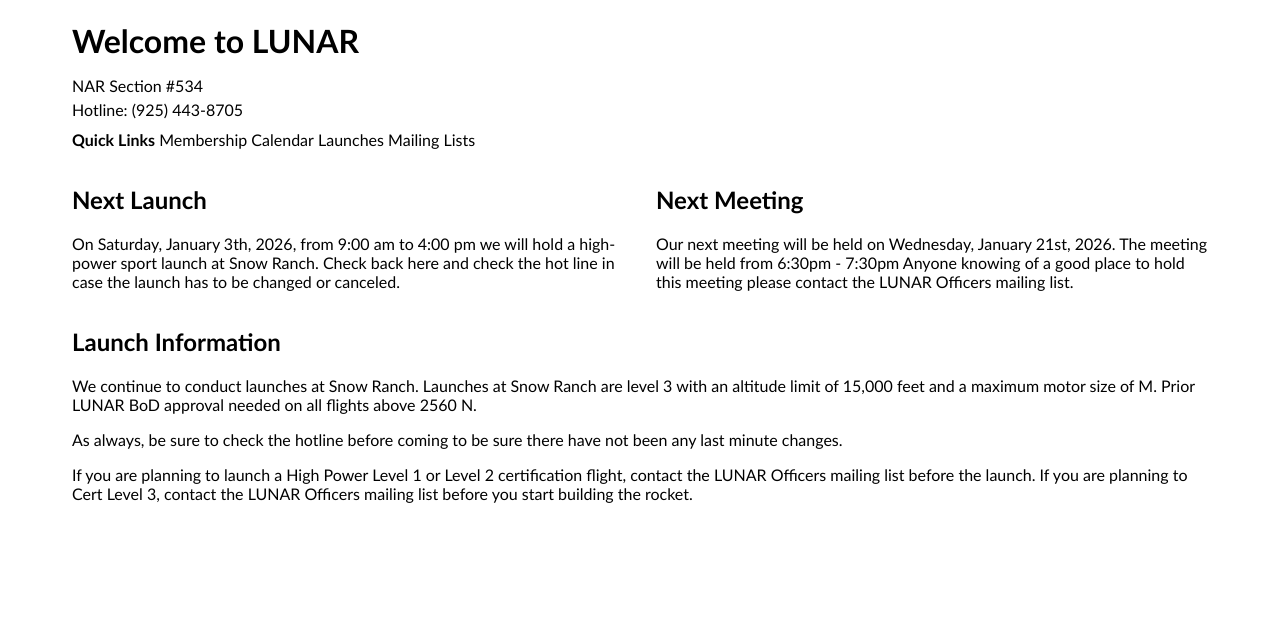
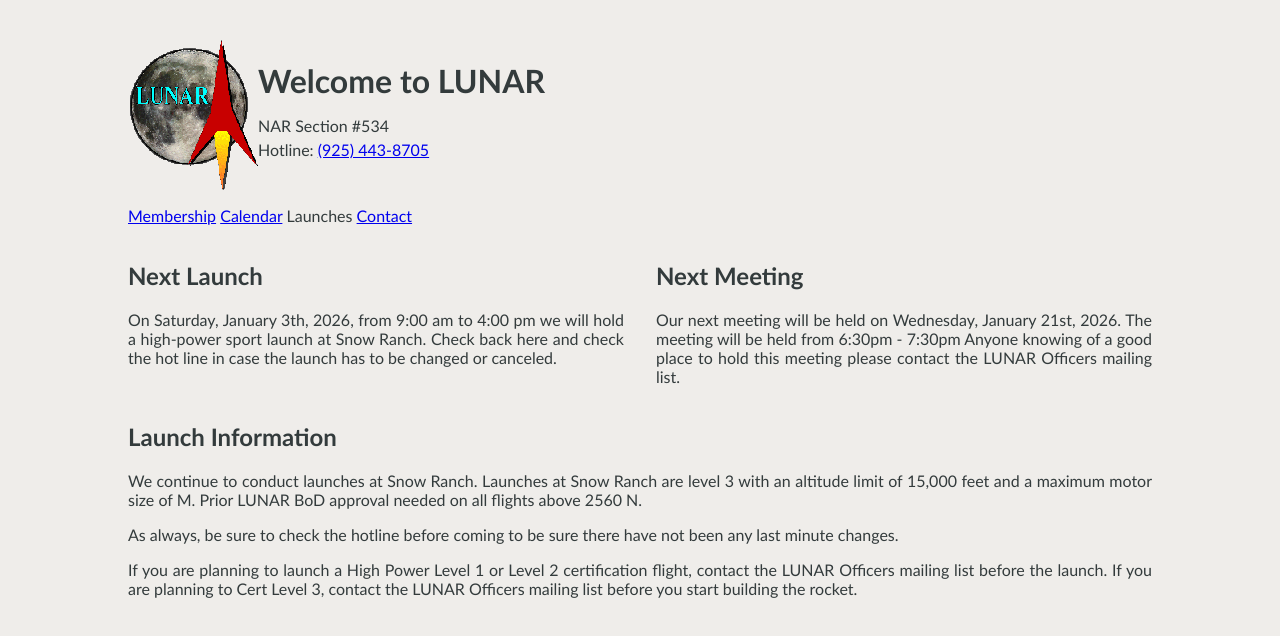
Before and after one commit to LUNAR-dot-ORG/lunar_homepage, a plain HTML site: page index.html in a window 1280 px wide. Drawn offline with Linux system fonts and the light colour scheme.

Commit message:
formatting header and nav

```diff
--- a/index.html
+++ b/index.html
@@ -7,17 +7,21 @@
     <head>
     <body>
     <header>
-    <h1>Welcome to LUNAR</h1>
+		<img src="public/images/lunarnoringsmall2.gif">
+		<div>
+		<h1>Welcome to LUNAR</h1>
     <p>NAR Section #534</p>
-    <p>Hotline: (925) 443-8705</p>
+    <p>Hotline: <a href="tel:(925) 443-8705">(925) 443-8705</a></p>
+		</div>
+		</header>
+		<navigation>
 		<ul>
-			<li><strong>Quick Links</strong></li>
-			<li>Membership</li>
-			<li>Calendar</li>
+			<li><a href="http://www.lunar.org/membership.shtml">Membership</a></li>
+			<li><a href="http://www.lunar.org/calendar.shtml">Calendar</a></li>
 			<li>Launches</li>
-			<li>Mailing Lists</li>
+			<li><a href="http://www.lunar.org/contacts/contacts.shtml">Contact</a></li>
 		</ul>
-    </header>
+		</navigation>
     <section>
     <div>
     <h2>Next Launch</h2>
--- a/style.css
+++ b/style.css
@@ -1,17 +1,31 @@
-html {
-  width: 90vw;
-  margin: auto;
+:root {
+  color-scheme: light dark;
+}
+body {
+  color: light-dark(#333b3c, #efefec);
+  background-color: light-dark(#efedea, #223a2c);
+}
+
+body {
+  width: 80lvw;
+  margin: 5lvh auto;
   font-family: Seravek, 'Gill Sans Nova', Ubuntu, Calibri, 'DejaVu Sans', source-sans-pro, sans-serif;
   header {
+    display: flex;
     & p {
-      line-height: 1vh
+      line-height: 1vh;
     }
+  }
+  navigation {
     & ul {
       padding: unset;
-      li {
+      > li {
         display: inline;
+      }
+      > li::after {
+        content: " ";
+      }
     }
-}
   }
   section {
     @media (min-width: 30em) {
@@ -21,7 +35,7 @@ html {
       grid-template-columns: 1fr 1fr;
       grid-column-gap: 2em;
       div {
-
+        text-align: justify;
       }
       .launch-blurb {
         grid-column: 1 / span 2;
```
